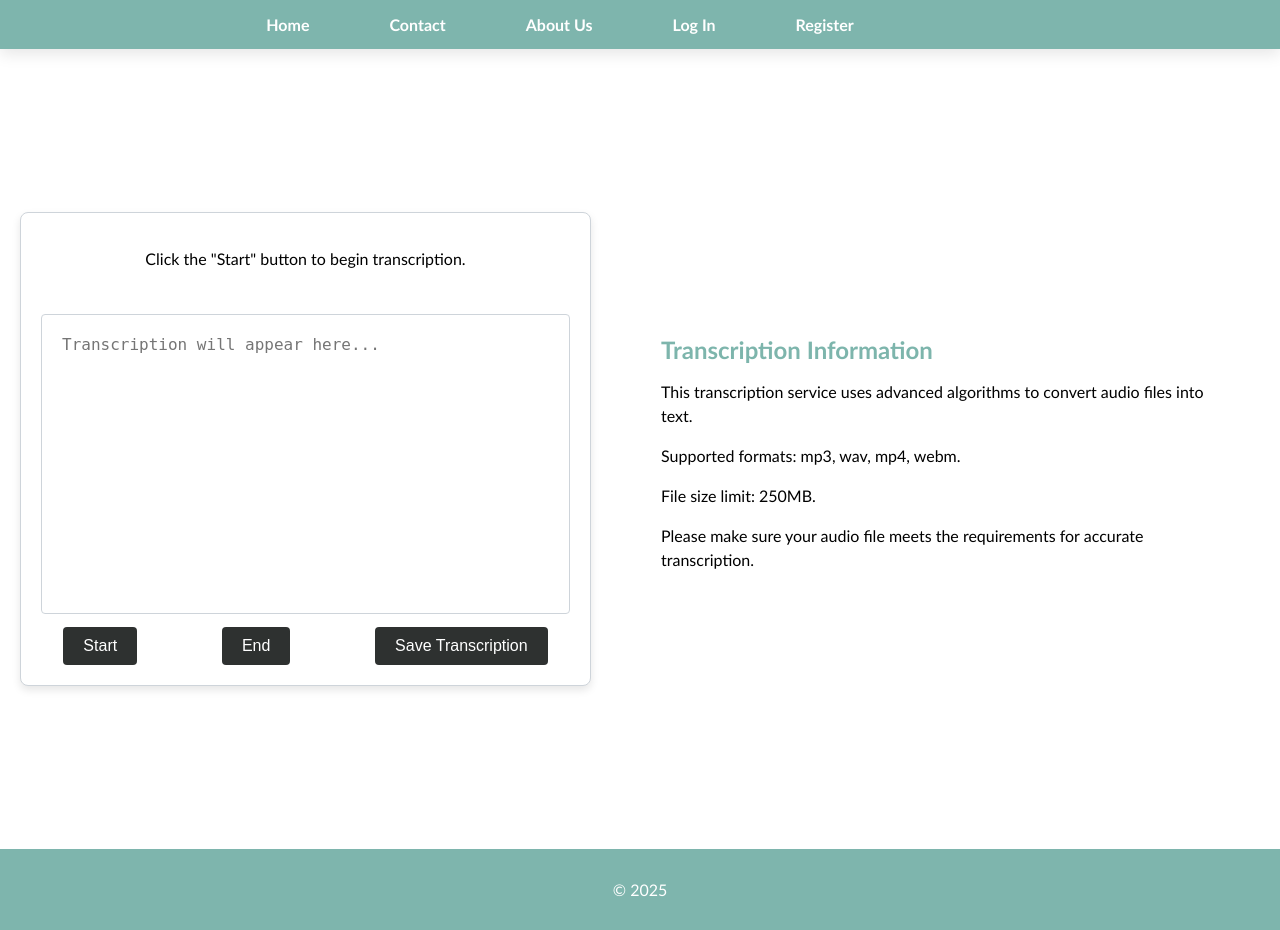
After one commit to rinesaorllanii/Albanian-speech-to-text, a Flask app: page /transcription in a window 1280 px wide. The commit adds this page. Run offline with Flask 3, Linux system fonts and the light colour scheme; some libraries are stand-ins or nearby versions.

Commit message:
Transcription added

```diff
--- a/app.py
+++ b/app.py
@@ -6,6 +6,8 @@ from messages import LOGIN_SUCCESS, LOGIN_FAIL, REGISTER_SUCCESS, REGISTER_FAIL
 from components.user import User
 from flask import flash
 from components.feedback import Feedback
+import speech_recognition as sr
+from flask import jsonify
 
 app = Flask(__name__)
 app.secret_key = secrets.token_hex(16)
@@ -299,5 +301,27 @@ def index():
     conn.close()
     return render_template('users.html', data = data)
 
+
+recognizer = sr.Recognizer()
+
+@app.route('/transcription', methods=['GET', 'POST'])
+def transcription():
+    global recognizer
+    if request.method == 'POST':
+        if 'audio' in request.files:
+            audio_data = request.files['audio'].read()
+            try:
+                with sr.AudioFile(audio_data) as source:
+                    audio_text = recognizer.recognize_google(source)
+                return jsonify({'transcription': audio_text})
+            except sr.UnknownValueError:
+                return jsonify({'error': 'Speech Recognition could not understand the audio'})
+            except sr.RequestError as e:
+                return jsonify({'error': f"Could not request results from Google Speech Recognition service; {e}"})
+        else:
+            return jsonify({'error': 'No audio file provided'})
+    return render_template('transcription.html')
+
+
 if __name__ == '__main__':
     app.run(debug=True)
--- a/static/style.css
+++ b/static/style.css
@@ -263,7 +263,7 @@ button {
 }
 
 button:hover {
-    background-color: #7eb5ad;
+    background-color: hsl(171, 27%, 60%);
 }
 
 /* Dropdown Button */
@@ -321,6 +321,108 @@ th, td {
 th {
     background-color: #f2f2f2;
 }
+#transcription-container {
+    display: flex;
+    justify-content: center;
+    align-items: center;
+    height: 100vh;
+}
+
+#transcription-area {
+    background-color: #ffffff;
+    border: 1px solid #ced4da;
+    border-radius: 8px;
+    box-shadow: 0 4px 8px rgba(0, 0, 0, 0.1);
+    overflow: hidden;
+    width: 80%;
+    max-width: 600px;
+    margin: 20px;
+}
+
+#upload-area {
+    padding: 20px;
+    text-align: center;
+}
+
+#upload-area label {
+    display: block;
+    font-size: 18px;
+    font-weight: bold;
+    margin-bottom: 10px;
+}
+
+#upload-area input[type="file"] {
+    padding: 10px;
+    border: 1px solid #ced4da;
+    border-radius: 4px;
+    margin-bottom: 10px;
+}
+
+#transcription-area textarea {
+    resize: none;
+    width: calc(100% - 40px);
+    height: 300px;
+    padding: 20px;
+    font-size: 16px;
+    border: 1px solid #ced4da;
+    border-radius: 4px;
+    margin: 10px 20px;
+}
+
+#transcription-buttons {
+    display: flex;
+    justify-content: space-around;
+    margin-bottom: 20px;
+}
+
+#transcription-buttons button {
+    background-color: #2e3130;
+    color: #ffffff;
+    padding: 10px 20px;
+    border: none;
+    cursor: pointer;
+    border-radius: 4px;
+    transition: background-color 0.3s;
+}
+
+#transcription-buttons button:disabled {
+    background-color: #2e3130;
+    cursor: not-allowed;
+}
+
+#transcription-buttons button:hover {
+    background-color: hsl(171, 27%, 60%);
+}
+
+#transcription-status {
+    text-align: center;
+    margin-bottom: 20px;
+    font-size: 18px;
+}
+
+#transcription-status p {
+    margin: 5px 0;
+}
+
+#info-area {
+    width: 80%;
+    max-width: 600px;
+    margin: 50px;
+    box-sizing: border-box;
+}
+
+#info-area h2 {
+    font-size: 24px;
+    margin-bottom: 10px;
+    color: hsl(171, 27%, 60%);
+}
+
+#info-area p {
+    font-size: 16px;
+    line-height: 1.5;
+    margin-bottom: 10px;
+}
+
 .action-form {
     display: inline-block; /* Ensure forms appear next to each other */
     margin: 0; /* Remove default margin */
@@ -343,6 +445,6 @@ input[type="submit"]
 /* Make the form invisible */
 .action-form {
     border: none; /* Remove form border */
-    padding: 0; /* Remove form padding */
-    background: none; /* Make form background transparent */
+    padding: 0;
+    background: none;
 }
--- /dev/null
+++ b/templates/transcription.html
@@ -0,0 +1,89 @@
+
+
+<!DOCTYPE html>
+<html lang="en">
+<head>
+    <meta charset="UTF-8">
+    <meta name="viewport" content="width=device-width, initial-scale=1.0">
+    <link rel="stylesheet" type="text/css" href="{{ url_for('static', filename='style.css') }}">
+    <title>Transcription Page</title>
+</head>
+<body>
+    {% include 'header.html' %}
+    {% with messages = get_flashed_messages() %}
+        {% if messages %}
+            <ul class="flashes">
+                {% for message in messages %}
+                    <li>{{ message }}</li>
+                {% endfor %}
+            </ul>
+        {% endif %}
+    {% endwith %}
+    <div id="transcription-container">
+        <div id="transcription-area">
+            <div id="upload-area">
+                <p>Click the "Start" button to begin transcription.</p>
+            </div>
+            <textarea id="transcription" placeholder="Transcription will appear here..." readonly></textarea>
+            <div id="transcription-buttons">
+                <button id="start-transcription">Start</button>
+                <button id="end-transcription" disabled>End</button>
+                <button id="save-transcription" disabled>Save Transcription</button>
+            </div>
+        </div>
+        <div id="info-area">
+            <h2>Transcription Information</h2>
+            <p>This transcription service uses advanced algorithms to convert audio files into text.</p>
+            <p>Supported formats: mp3, wav, mp4, webm.</p>
+            <p>File size limit: 250MB.</p>
+            <p>Please make sure your audio file meets the requirements for accurate transcription.</p>
+        </div>
+    </div>
+    {% include 'footer.html' %}
+
+    <script>
+        let recognition;
+        let transcription = '';
+
+        document.getElementById('start-transcription').addEventListener('click', function () {
+            recognition = new webkitSpeechRecognition();
+            recognition.continuous = true;
+            recognition.interimResults = true;
+            recognition.lang = 'en-US';
+
+            recognition.onresult = function (event) {
+                const result = event.results[event.results.length - 1];
+                transcription = result[0].transcript;
+                document.getElementById('transcription').value = transcription;
+            };
+
+            recognition.onend = function () {
+                document.getElementById('end-transcription').disabled = true;
+                document.getElementById('save-transcription').disabled = false;
+            };
+
+            recognition.start();
+
+            document.getElementById('start-transcription').disabled = true;
+            document.getElementById('end-transcription').disabled = false;
+            document.getElementById('save-transcription').disabled = true;
+            document.getElementById('transcription').value = 'Listening...';
+        });
+
+        document.getElementById('end-transcription').addEventListener('click', function () {
+            recognition.stop();
+        });
+
+        document.getElementById('save-transcription').addEventListener('click', function () {
+            const blob = new Blob([transcription], { type: 'text/plain' });
+            const url = URL.createObjectURL(blob);
+            const a = document.createElement('a');
+            a.href = url;
+            a.download = 'transcription.txt';
+            document.body.appendChild(a);
+            a.click();
+            document.body.removeChild(a);
+        });
+    </script>
+</body>
+</html>
```
